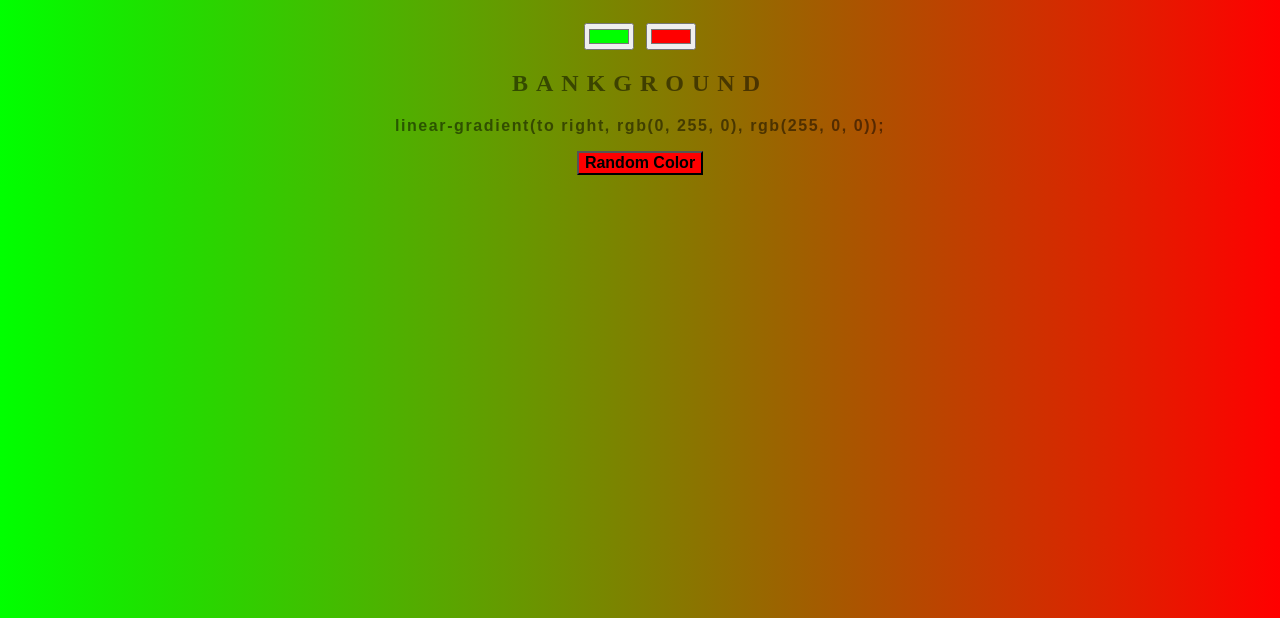
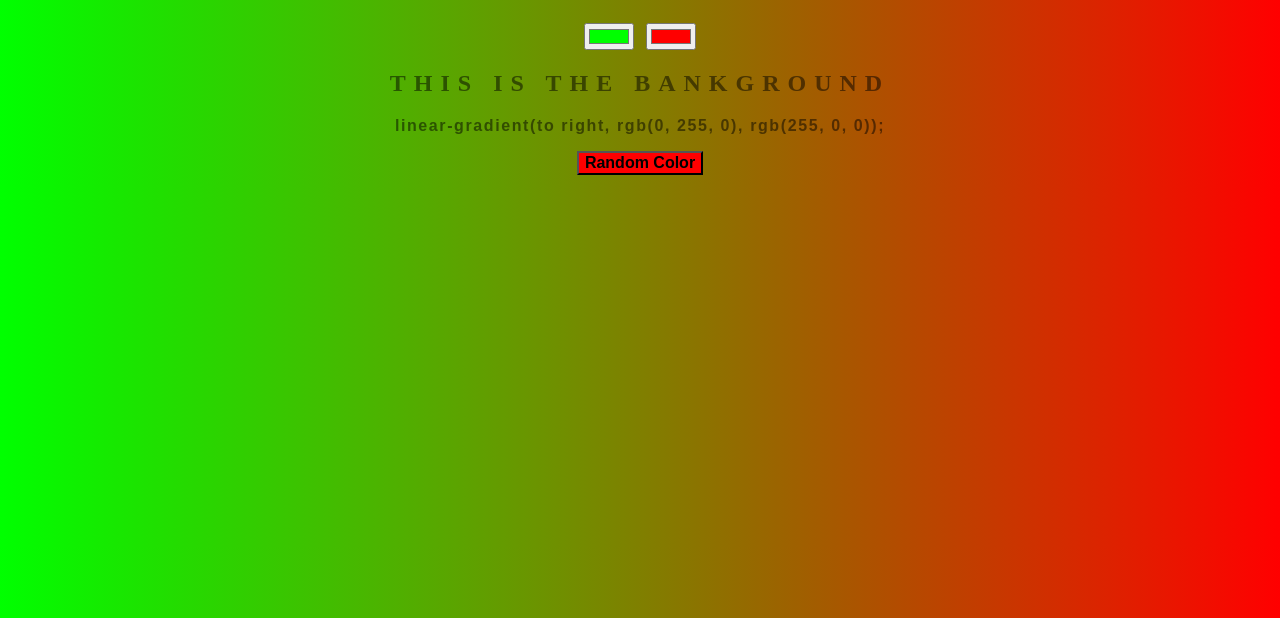
Before and after one commit to UmangJain908/Background-Generator, a plain HTML site: page index.html in a window 1280 px wide. Shown: the part 182-800 px from the top of the page. Drawn offline with Linux system fonts and the light colour scheme.

Commit message:
checking

```diff
--- a/index.html
+++ b/index.html
@@ -10,7 +10,7 @@
 	<h1>Background Generator</h1>
 	<input class ="color1" type="color" name="color1" value="#00ff00">
 	<input class ="color2" type="color" name="color2" value="#ff0000">
-	<h2>Bankground</h2>
+	<h2> This is the Bankground</h2>
 	<h3></h3>
 	<button id ="but">Random Color</button>
 <script type="text/javascript" src="script.js"></script>
```
